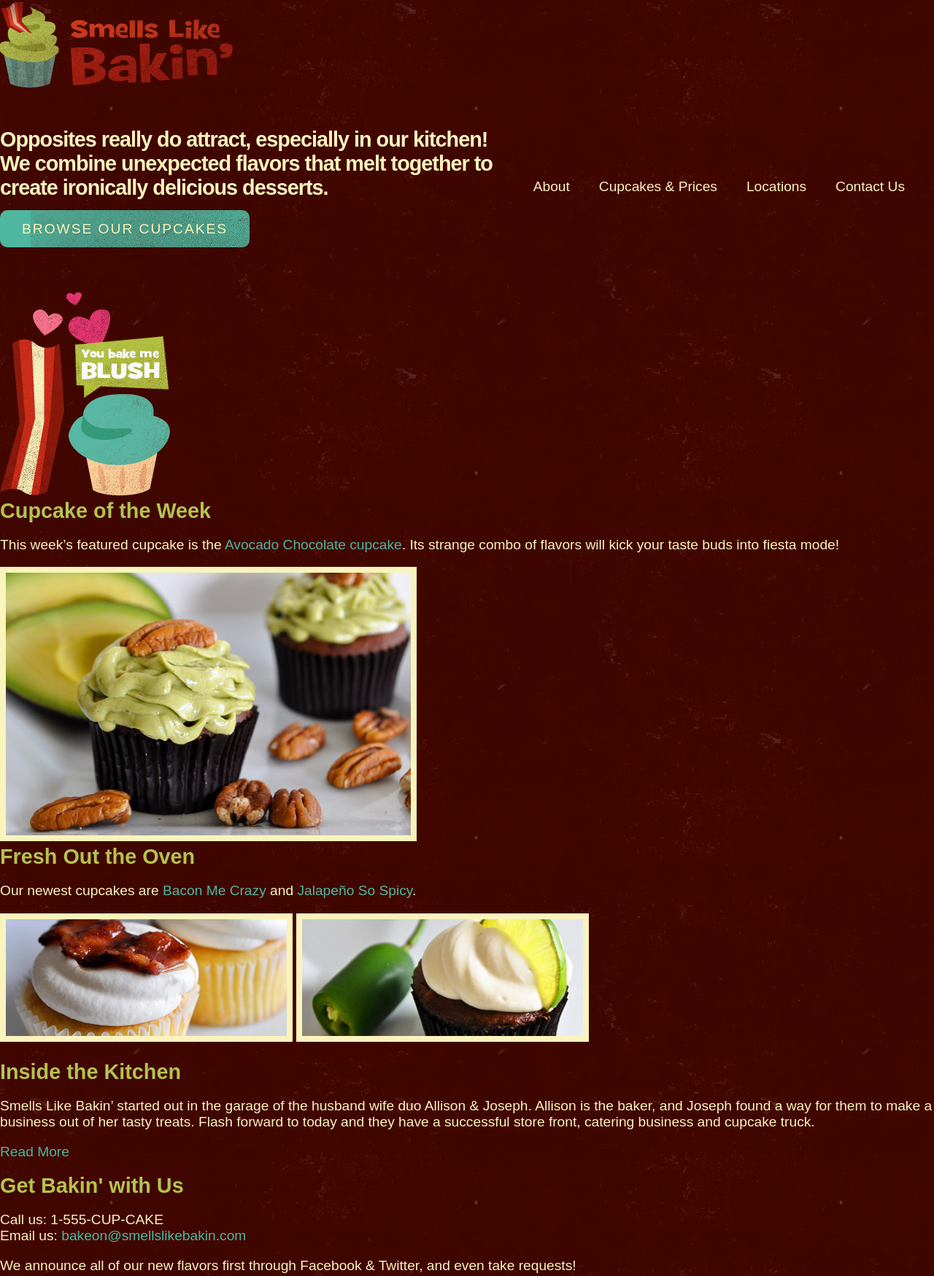
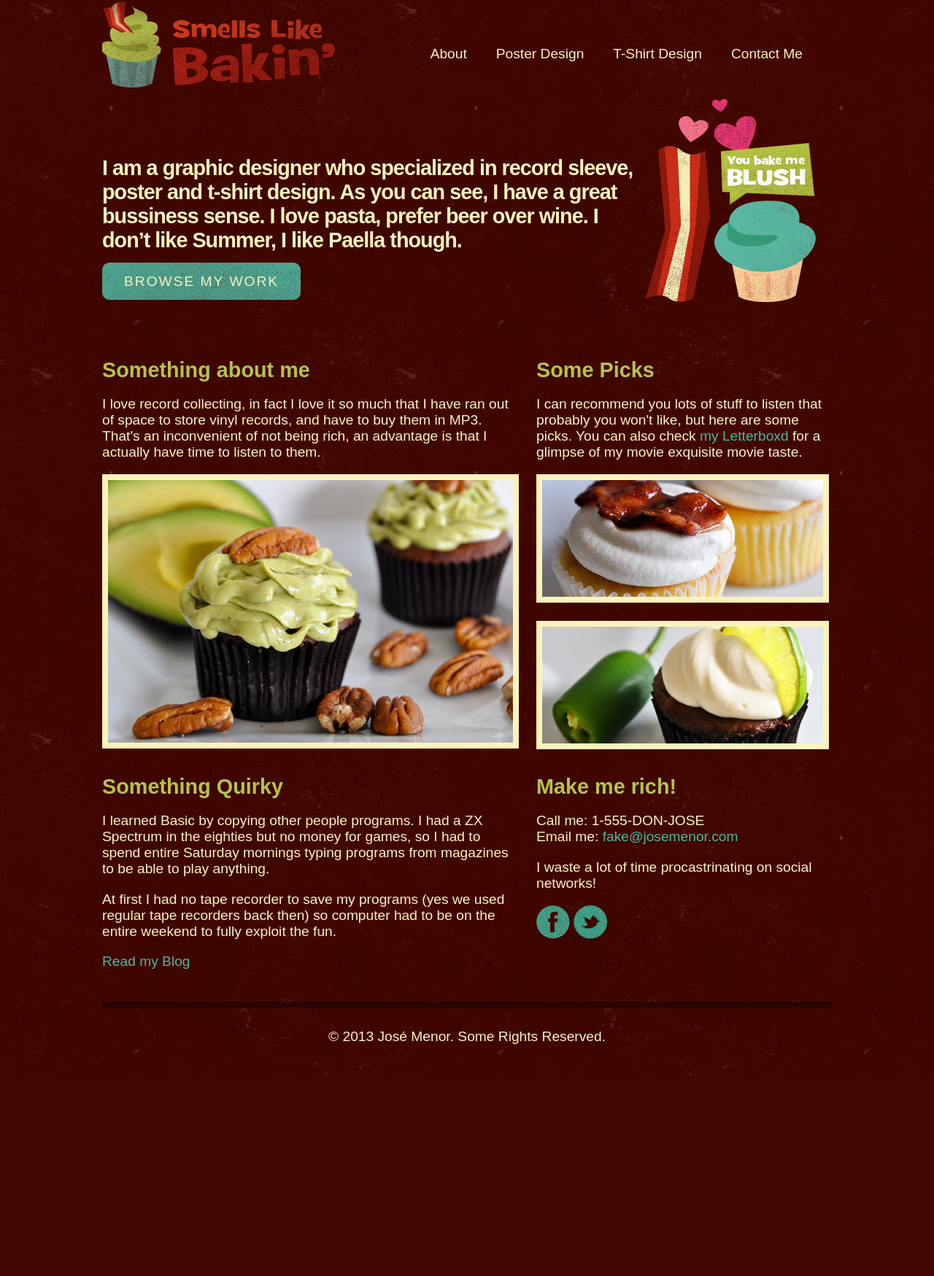
Before and after one commit to menor/dbc_profile_page, a plain HTML site: page index.html in a window 1280 px wide. Shown: the part 57-1806 px from the top of the page at 73% size. After the commit the page ends 1533 px from the top, so only its background shows below. Drawn offline with Linux system fonts and the light colour scheme; a web font is replaced by a local one.

Commit message:
Replaces text and links with info about myself.

```diff
--- a/index.html
+++ b/index.html
@@ -2,68 +2,70 @@
 <html>
 <head>
   <meta http-equiv="Content-Type" content="text/html; charset=utf-8"/>
-  <title>You&apos;re not Jos&eacute; Menor</title>
+  <title>Smells like Detritus</title>
   <link rel="stylesheet" href="css/normalize.css" type="text/css" media="screen">
+  <link rel="stylesheet" href="css/grid.css" type="text/css" media="screen">
   <link href='http://fonts.googleapis.com/css?family=Enriqueta' rel='stylesheet' type='text/css'>
   <link rel="stylesheet" href="css/style.css" type="text/css" media="screen">
 </head>
 <body>
   <div class="container clearfix">
     <div class="grid_4">
-      <img src="img/logo.gif" alt="Smells Like Bakin">
+      <img src="img/logo.gif" alt="Smells Like Detritus">
     </div>
     <div class="grid_8 omega">
       <ul class="nav">
-        <li><a href="#">About</a></li>
-        <li><a href="#">Cupcakes &amp; Prices</a></li>
-        <li><a href="#">Locations</a></li>
-        <li class="last"><a href="#">Contact Us</a></li>
+        <li><a href="http://mlgst.tumblr.com/about">About</a></li>
+        <li><a href="http://josemenor.com/">Poster Design</a></li>
+        <li><a href="http://malgusto.info">T-Shirt Design</a></li>
+        <li class="last"><a href="#">Contact Me</a></li>
       </ul>
     </div>
     <div id="intro" class="grid_9">
-      <h1>Opposites really do attract, especially in our kitchen! We combine unexpected flavors that melt together to create ironically delicious desserts.</h1>
-      <p><a href="#" class="btn">Browse Our Cupcakes</a></p>
+      <h1>I am a graphic designer who specialized in record sleeve, poster and t-shirt design. As you can see, I have a great bussiness sense. I love pasta, prefer beer over wine. I don’t like Summer, I like Paella though.</h1>
+      <p><a href="http://josemenor.com/" class="btn">Browse my work</a></p>
     </div>
     <div class="grid_3 omega">
       <img src="img/you-bake-me-blush.gif" alt="You Bake Me Blush">
     </div>
 
     <div id="featured-cupcake" class="grid_7">
-      <h2>Cupcake of the Week</h2>
-      <p>This week’s featured cupcake is the <a href="#">Avocado Chocolate cupcake</a>. Its strange combo of flavors will kick your taste buds into fiesta mode!</p>
+      <h2>Something about me</h2>
+      <p>I love record collecting, in fact I love it so much that I have ran out of space to store vinyl records, and have to buy them in MP3. That's an inconvenient of not being rich, an advantage is that I actually have time to listen to them.</p>
       <img src="img/featured-cupcake.jpg" alt="Avocado Chocolate Cupcake">
     </div>
 
     <div id="new-cupcakes" class="grid_5 omega">
-      <h2>Fresh Out the Oven</h2>
-      <p>Our newest cupcakes are <a href="#">Bacon Me Crazy</a> and <a href="#">Jalapeño So Spicy</a>. </p>
+      <h2>Some Picks</h2>
+      <p>I can recommend you lots of stuff to listen that probably you won't like, but here are some picks. You can also check <a href="http://letterboxd.com/menor/">my Letterboxd</a> for a glimpse of my movie exquisite movie taste.</p>
       <img src="img/new-cupcake-bacon.jpg" alt="Bacon Me Crazy">
       <img src="img/new-cupcake-jalapeno.jpg" alt="Jalapeno So Spicy">
     </div>
 
 
     <div class="grid_7">
-      <h2>Inside the Kitchen</h2>
-      <p>Smells Like Bakin’ started out in the garage of the husband wife duo Allison &amp; Joseph. Allison is the baker, and Joseph found a way for them to make a business out of her tasty treats. Flash forward to today and they have a successful store front, catering business and cupcake truck. </p>
-      <p><a href="#" class="btn-small">Read More</a></p>
+      <h2>Something Quirky</h2>
+      <p>I learned Basic by copying other people programs. I had a ZX Spectrum in the eighties but no money for games, so I had to spend entire Saturday mornings typing programs from magazines to be able to play anything.</p>
+      <p>At first I had no tape recorder to save my programs (yes we used regular tape recorders back then) so computer had to be on the entire weekend to fully exploit the fun.</p>
+      <p><a href="http://scriptogr.am/menor/" class="btn-small">Read my Blog</a></p>
     </div>
 
     <div class="grid_5 omega">
-      <h2>Get Bakin' with Us</h2>
+      <h2>Make me rich!</h2>
 
       <div id="contact">
-        <p>Call us: <span>1-555-CUP-CAKE</span><br>
-        Email us: <a href="#">bakeon@smellslikebakin.com</a></p>
+        <p>Call me: <span>1-555-DON-JOSE</span><br>
+        Email me: <a href="#">fake@josemenor.com</a></p>
       </div>
 
 
-      <p>We announce all of our new flavors first through Facebook &amp; Twitter, and even take requests!</p>
-      <a href="http://www.facebook.com/SmellsLikeBakin"><img src="img/facebook.gif" alt="Facebook"></a>
-      <a href="https://twitter.com/#!/smellslikebakin"><img src="img/twitter.gif" alt="Twitter"></a>
+      <p>I waste a lot of time procastrinating on social networks!</p>
+      <a href="http://www.facebook.com/josemenor"><img src="img/facebook.gif" alt="Facebook"></a>
+      <a href="https://twitter.com/menor"><img src="img/twitter.gif" alt="Twitter"></a>
     </div>
 
     <div id="copyright" class="grid_12">
-      <p>&copy; 2012 Smells Like Bakin' Cupcake Company. All Rights Reserved.</p>
+      <p>&copy; 2013 Jos&eacute; Menor. Some Rights Reserved.</p>
     </div>
 
   </div>
```
